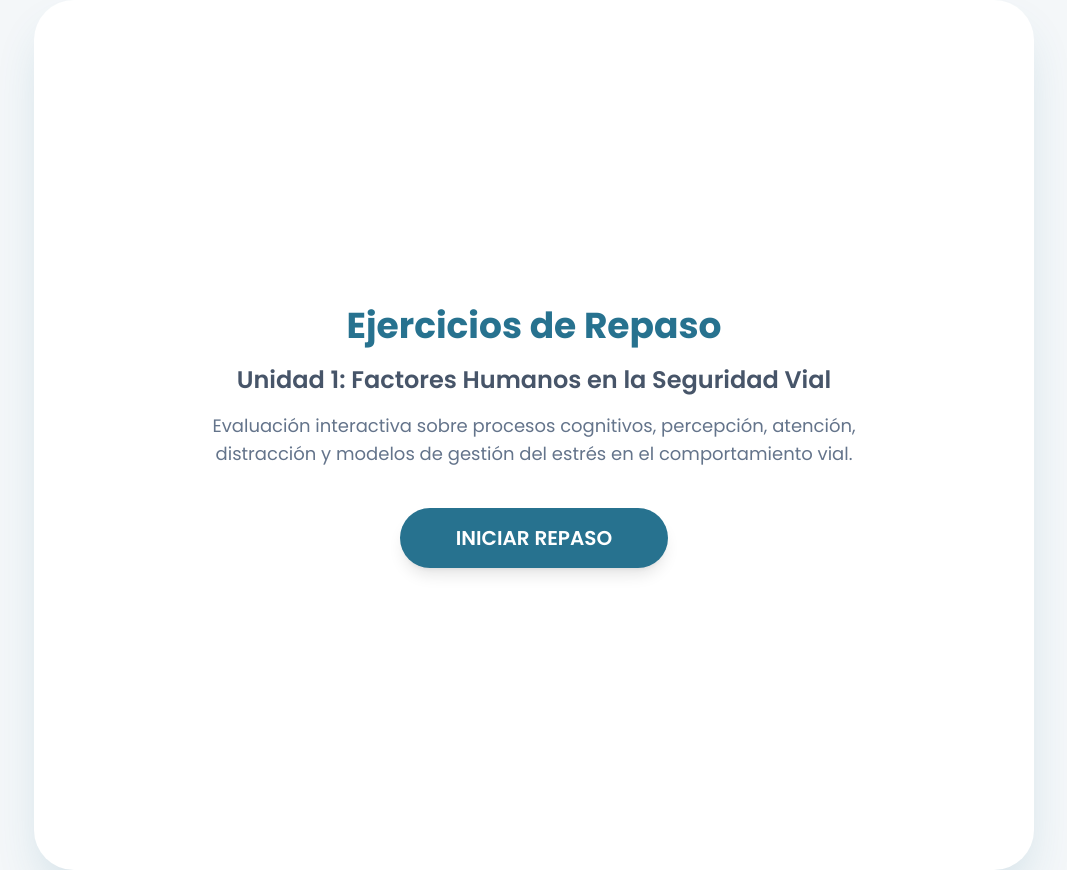
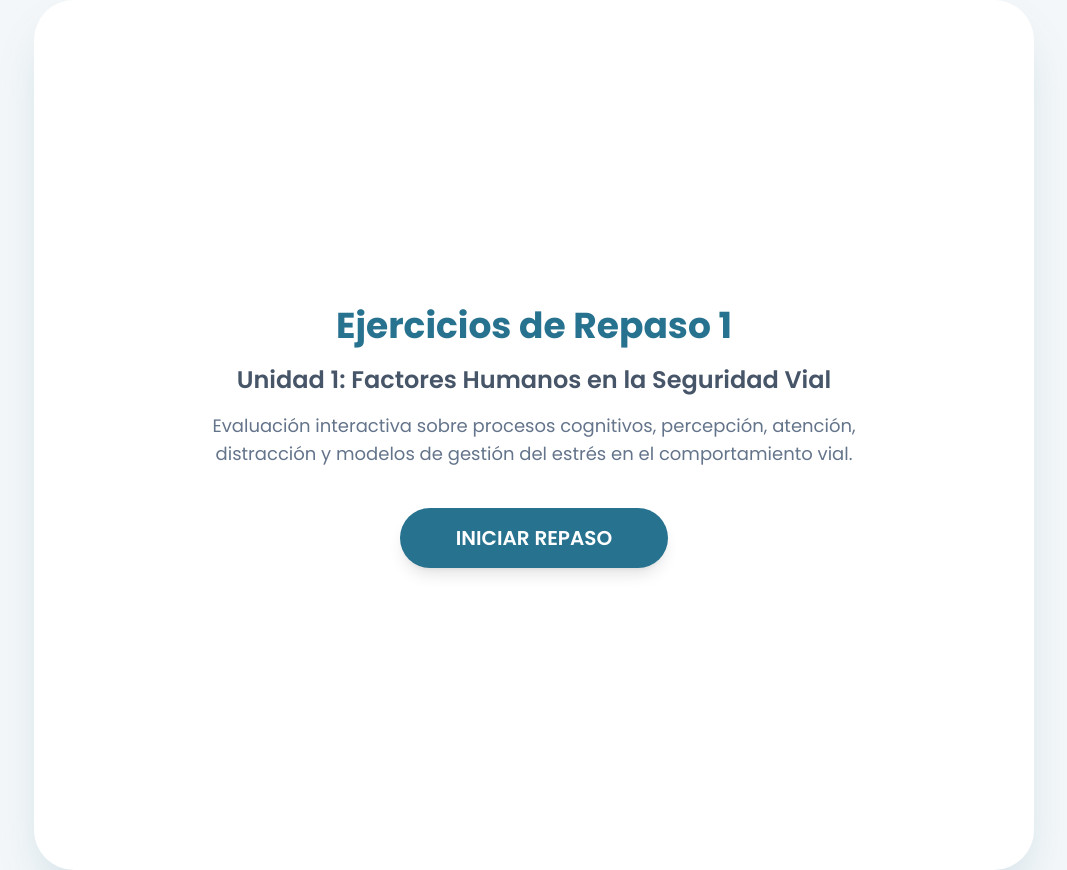
Before and after one commit to andres-caro01/U1_Factor_Humano_en_la_Seguridad_Vial, a plain HTML site: page EjercicioRepaso1/index.html in a window 1280 px wide. Shown: the whole page, without its empty margins (106-1173 px from the left). Drawn offline with nearby package versions, Linux system fonts and the light colour scheme.

Commit message:
Update index.html

```diff
--- a/EjercicioRepaso1/index.html
+++ b/EjercicioRepaso1/index.html
@@ -125,7 +125,7 @@
     <div id="main-container">
 
         <div id="screen-start" class="scroll-content flex flex-col items-center justify-center text-center animate__animated animate__fadeIn">
-            <h1 class="text-4xl font-bold text-custom mb-4 leading-tight">Ejercicios de Repaso</h1>
+            <h1 class="text-4xl font-bold text-custom mb-4 leading-tight">Ejercicios de Repaso 1</h1>
             <p class="text-2xl mb-4 text-slate-600 font-semibold">Unidad 1: Factores Humanos en la Seguridad Vial</p>
             <p class="mb-10 max-w-2xl text-slate-500 text-lg">Evaluación interactiva sobre procesos cognitivos, percepción, atención, distracción y modelos de gestión del estrés en el comportamiento vial.</p>
             <button onclick="startQuiz()" class="btn-action text-xl shadow-lg">INICIAR REPASO</button>
```
